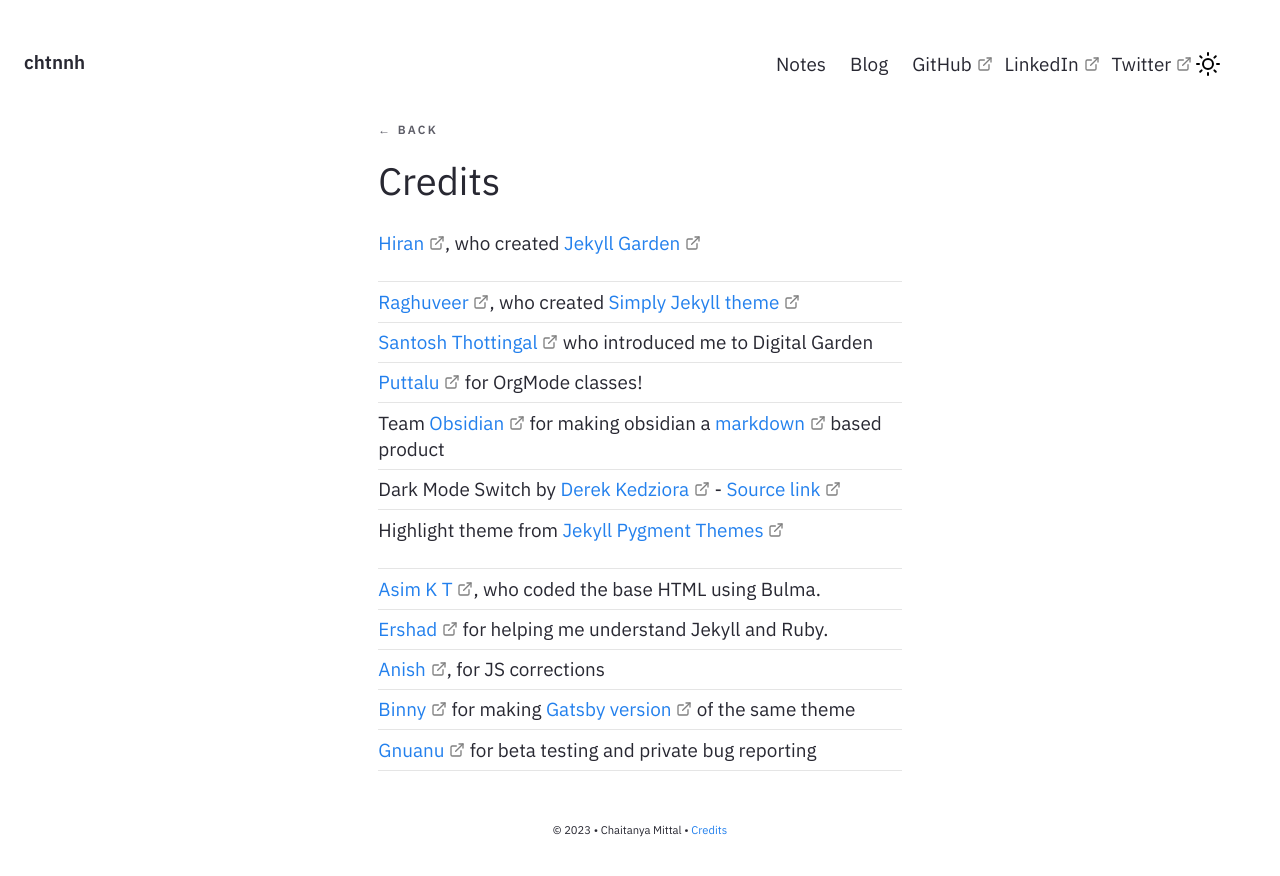
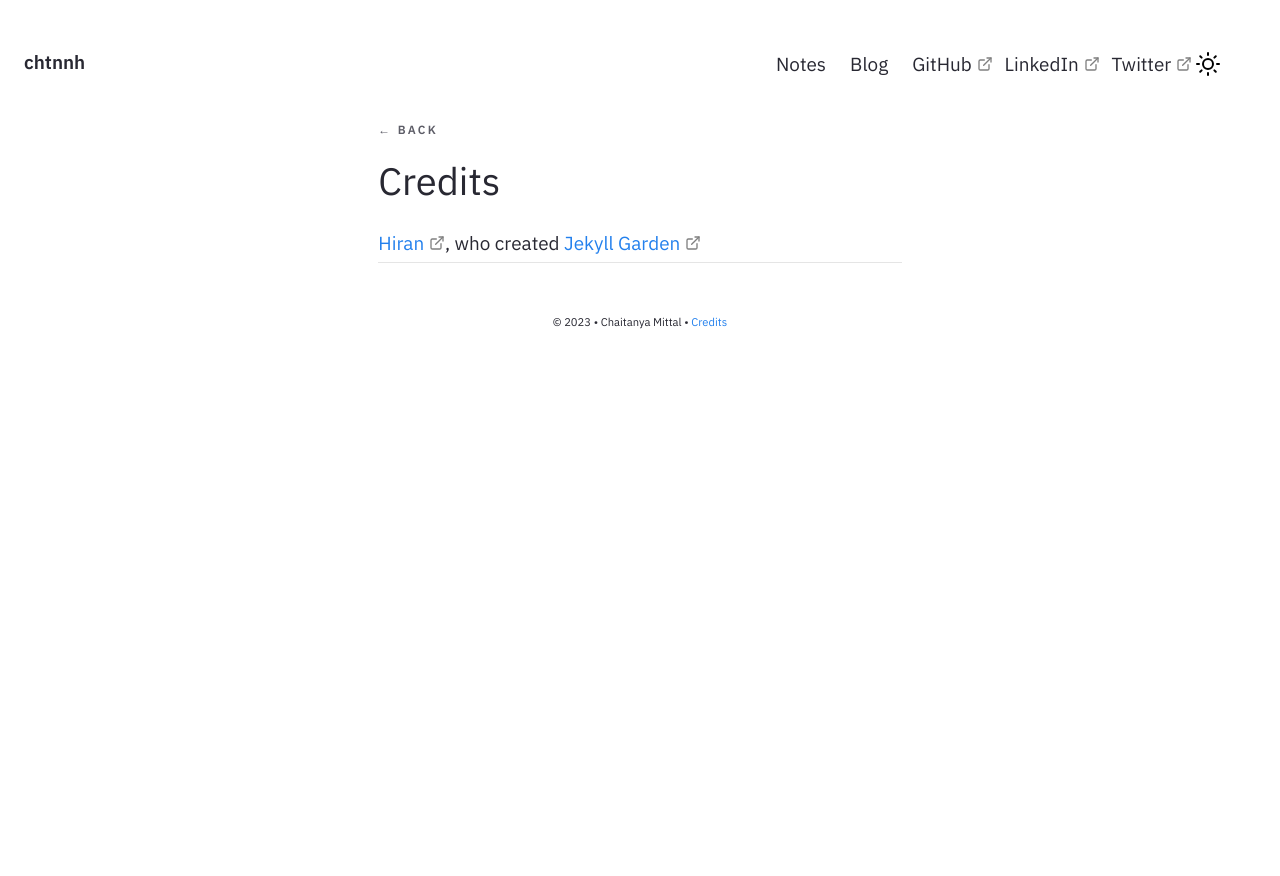
Before and after one commit to chtnnh/old.chtnnh.github.io, a Jekyll site: the page built from _notes/Public/credits.md, in a window 1280 px wide. Shown: the top 876 px of the page. Built offline with Jekyll 4.4.1, drawn with Linux system fonts in a browser that asks for light colours.

Commit message:
chore: cleanup credits

```diff
--- a/_notes/Public/credits.md
+++ b/_notes/Public/credits.md
@@ -7,17 +7,3 @@ format: list
 ---
 
 - [Hiran](https://hiran.in/), who created [Jekyll Garden](https://jekyll-garden.github.io)
-
--   [Raghuveer](https://github.com/rgvr), who created [Simply Jekyll theme](https://github.com/rgvr/simply-jekyll)
--   [Santosh Thottingal](https://github.com/santhoshtr) who introduced me to Digital Garden
--   [Puttalu](https://github.com/aashiks) for OrgMode classes!
--   Team [Obsidian](https://obsidian.md/) for making obsidian a [markdown](https://daringfireball.net/projects/markdown/) based product
--   Dark Mode Switch by [Derek Kedziora](https://github.com/derekkedziora) - [Source link](https://github.com/derekkedziora/jekyll-demo/blob/master/scripts/mode-switcher.js)
--   Highlight theme from [Jekyll Pygment Themes](https://github.com/jwarby/jekyll-pygments-themes)
-
-
-- [Asim K T](https://github.com/asimkt), who coded the base HTML using Bulma.
-- [Ershad](https://github.com/ershad) for helping me understand Jekyll and Ruby.
-- [Anish](https://github.com/anishsheela), for JS corrections
-- [Binny](https://github.com/binnyva) for making [Gatsby version](https://github.com/binnyva/gatsby-garden) of the same theme
-- [Gnuanu](https://github.com/gnuanu) for beta testing and private bug reporting
```
